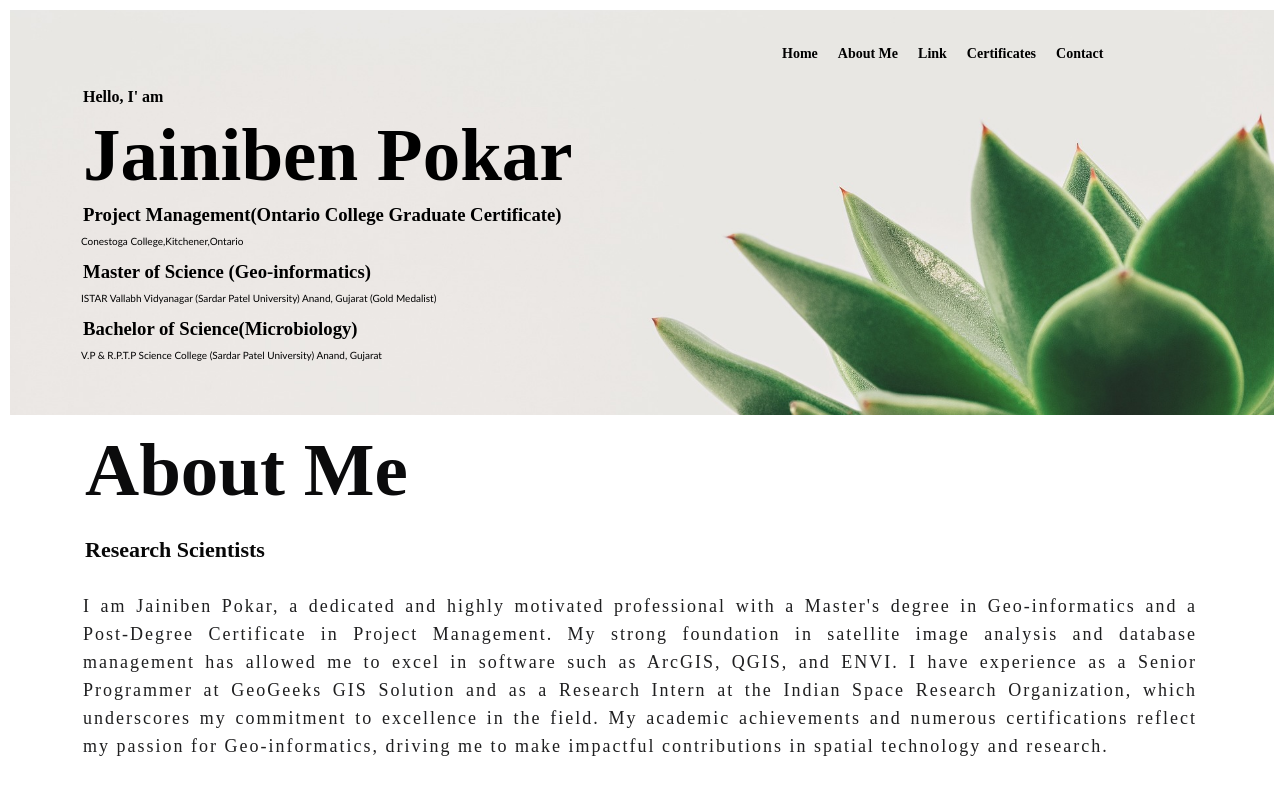
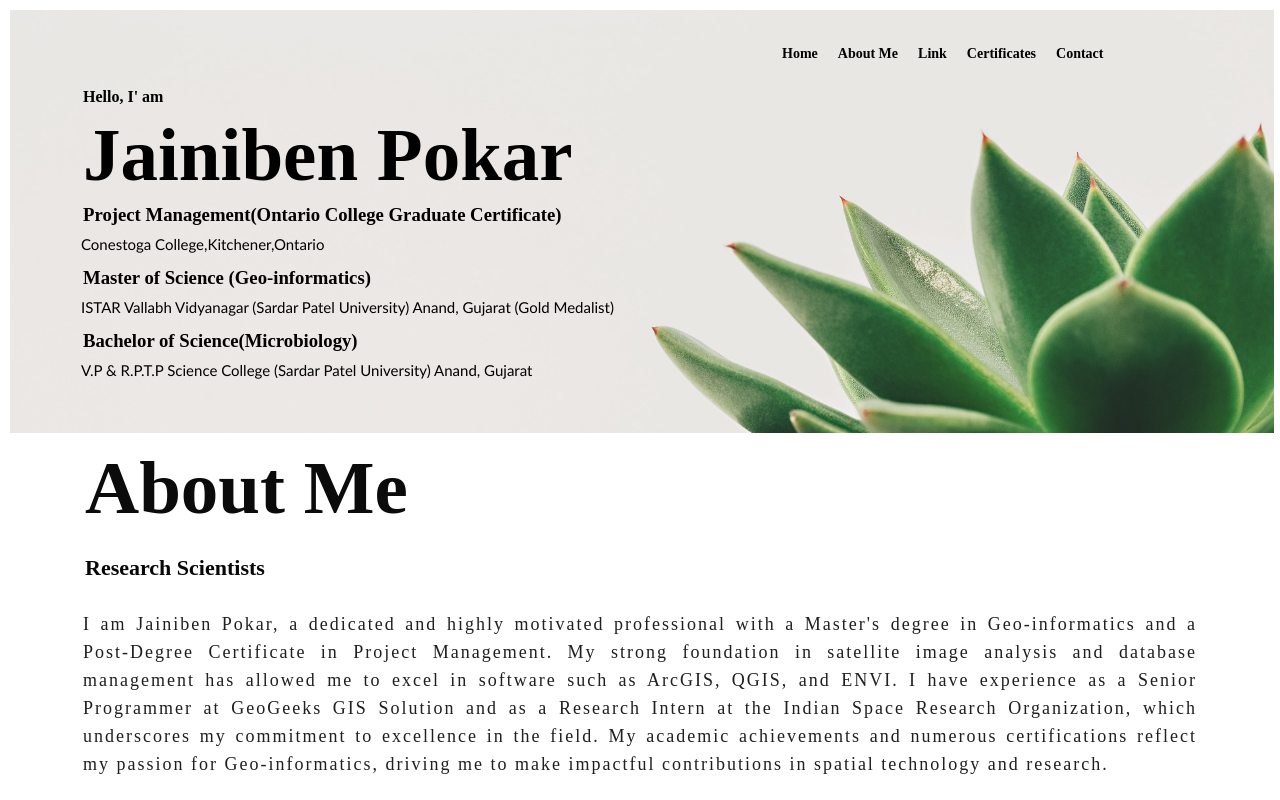
Before and after one commit to zpokar/zpokar.github.io, a plain HTML site: page index.html in a window 1280 px wide. Shown: the top 800 px of the page. Drawn offline with Linux system fonts and the light colour scheme.

Commit message:
Update resume.css

```diff
--- a/resume.css
+++ b/resume.css
@@ -38,7 +38,7 @@ nav{
     padding-left: 60%;
     overflow:hidden;
 }
-.home p{
+p{
     font-size: 15px;
 }
 /* Style navigation list items */
```
